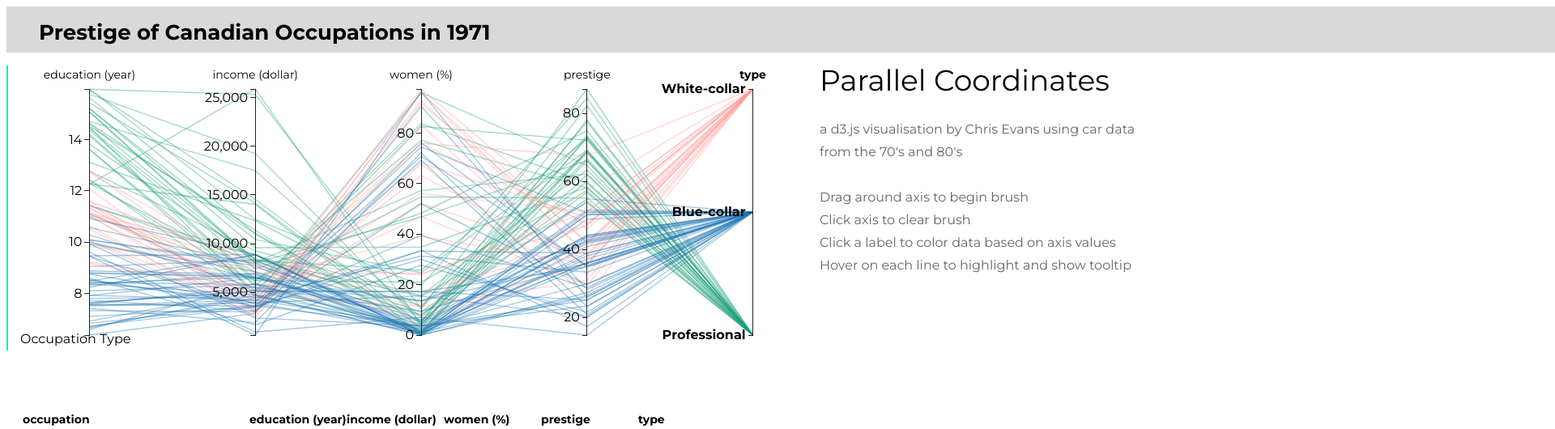
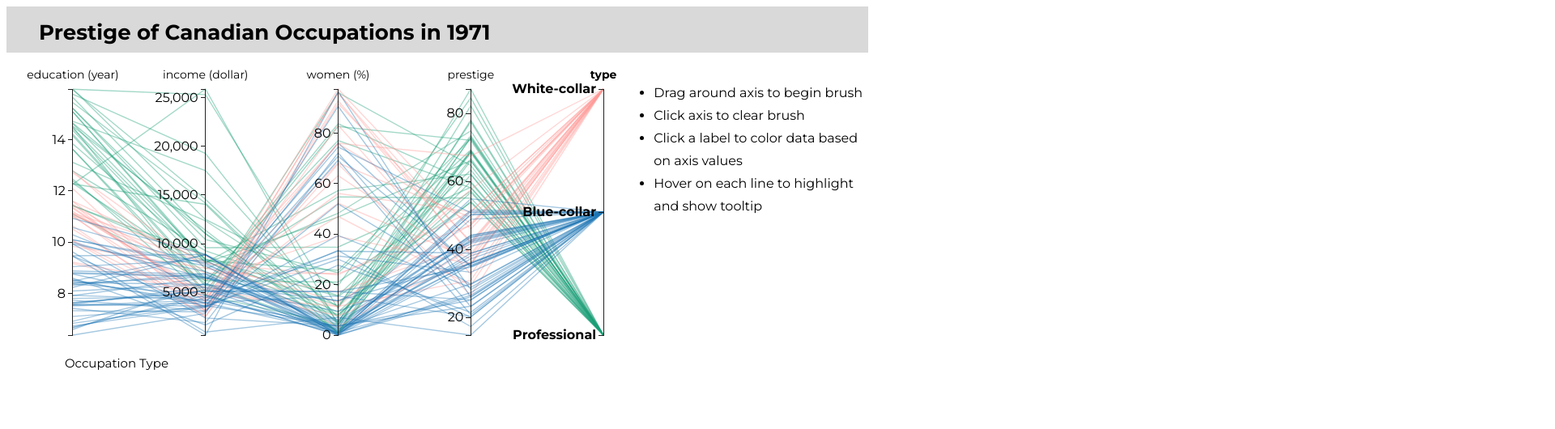
Before and after one commit to xiaojzhu/cse512-hw3, a plain HTML site: page index.html in a window 1280 px wide. Shown: the top 530 px of the page at 81% size, 1920 px wide, since content can reach past the window. Drawn offline with nearby package versions, Linux system fonts and the light colour scheme; a script that the page names is missing.

Commit message:
More style for parallel coordinates

```diff
--- a/index.html
+++ b/index.html
@@ -18,7 +18,7 @@
     </head>
     <body>
 
-    <div class="col-xs-12 col-md-12" id="head">
+    <div id="head">
        <h1>Prestige of Canadian Occupations in 1971</h1>
     </div>
 
@@ -30,19 +30,32 @@
       <button id="reset-data">Reset</button>
       <br> -->
 
-
-    <div id="wrapper" class="parcoords" style="width:100%;height:340px">
-      <div id="desc">
-      <div id="title"><span class="large">Parallel Coordinates</span></div>
+<!--      <div class="container">
+          <div id="wrapper" class="parcoords" style="width:100%;height:340px">
+            <div id="desc">
+            </div>
+          </div>
 
 
-      <footer><br>
-              a d3.js visualisation by Chris Evans using car data from the 70's and 80's
-              <br><br>Drag around axis to begin brush<br>
-              Click axis to clear brush<br>Click a label to color data based on axis values <br>Hover on each line to highlight and show tooltip
-      </footer>
+          <ul>
+            <li>Drag around axis to begin brush</li>
+            <li>Click axis to clear brush</li>
+            <li>Click a label to color data based on axis values</li>
+            <li>Hover on each line to highlight and show tooltip</li>
+          </ul>
+      </div> -->
+
+    <div id="wrapper" class="parcoords" style="width:80%;height:340px">
+      <div id="desc">
+        <ul>
+          <li>Drag around axis to begin brush</li>
+          <li>Click axis to clear brush</li>
+          <li>Click a label to color data based on axis values</li>
+          <li>Hover on each line to highlight and show tooltip</li>
+        </ul>
+      </div>
     </div>
-    </div>
+
 
     <div id="nextline" align="left">
       <p id="type">Occupation Type</p>
--- a/styles/style.css
+++ b/styles/style.css
@@ -43,14 +43,16 @@
   font-family: 'Montserrat', sans-serif;
   font-size: 13px;
   height: 50px;
-  width: 200%;
+  width: 100%;
   margin: 0 auto;
   background: #d9d9d9;
 }
 
-#legend {
+#nextline {
   float: left;
   clear: left;
+  padding-top: 20px;
+  padding-left: 50px;
   margin: 0 200px 0 12px;
   font-size: 11px;
   line-height: 1.6em;
@@ -118,8 +120,8 @@
       position: relative;
       float:right;
       z-index:-999;
-      left: 380px;
-      width: 400px;
+      left: 240px;
+      width: 300px;
       }
 
 button {
@@ -154,6 +156,6 @@
 .col-0 { width: 280px; }
 
 #type {
-  padding-left: 15px;
-  border-left: 2px solid #00f28f;
+  padding-left: 10px;
+  font-size: 15px;
 }
```
